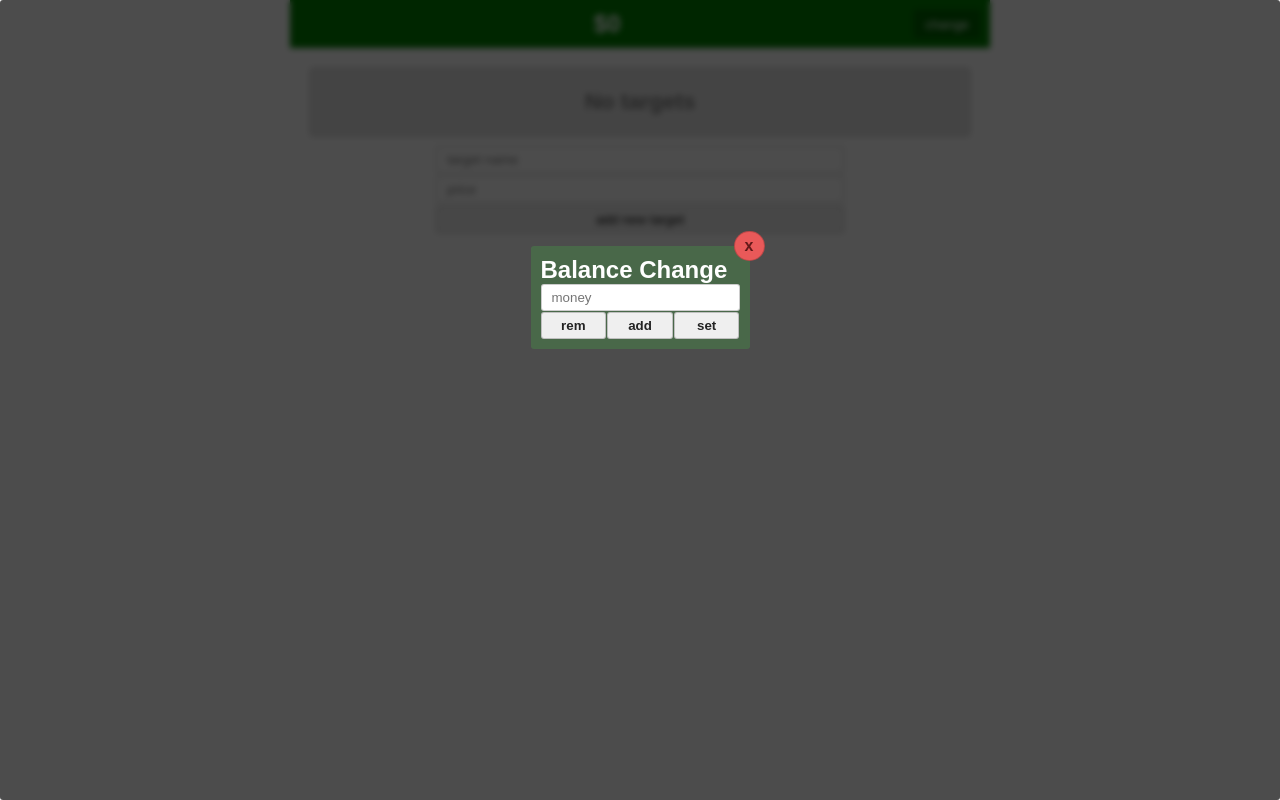
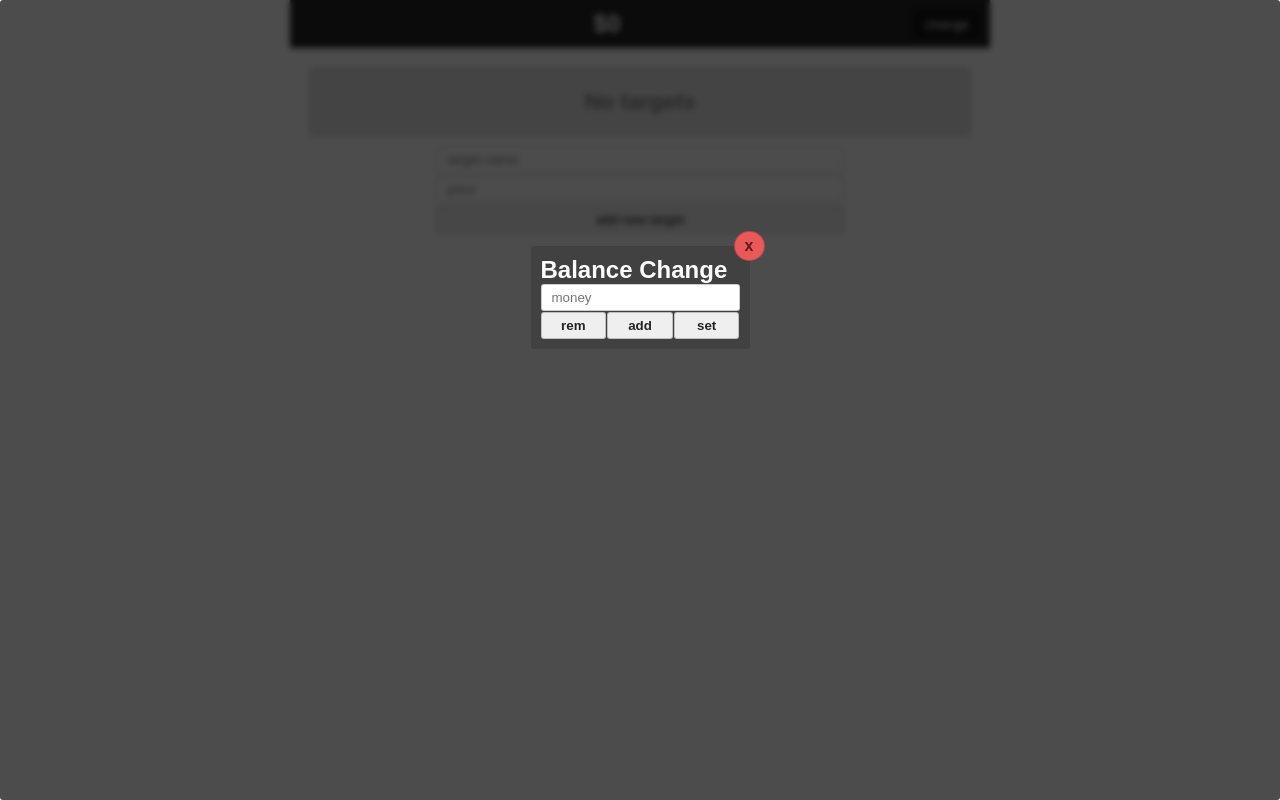
Before and after one commit to khe4oyan/react-finance, a React (Create React App) app: page / in a window 1280 px wide. Both pictures are taken after a click on the button "change". Built offline with nearby package versions, Linux system fonts and the light colour scheme.

Commit message:
change colors

```diff
--- a/src/components/header/header.css
+++ b/src/components/header/header.css
@@ -1,6 +1,6 @@
 .header {
   border-radius: initial;
-  background-color: green;
+  background-color: rgb(37, 37, 37);
   display: grid;
   grid-template-columns: 10fr 1fr;
 }
@@ -9,6 +9,6 @@
   text-align: center;
 }
 .header__button {
-  background-color: darkgreen;
+  background-color: rgb(20, 20, 20);
   color: white;
 }
--- a/src/components/header_modal/headerModal.css
+++ b/src/components/header_modal/headerModal.css
@@ -6,11 +6,12 @@
   height: 100%;
   background-color: rgba(0, 0, 0, .7);
   backdrop-filter: blur(3px);
+  z-index: 888;
 }
 .modal__box {
   background-color: rgba(255, 255, 255, .1);
   padding: 10px;
-  background-color: rgba(64, 189, 64, 0.249);
+  background-color: rgba(32, 32, 32, 0.249);
   transform: translateY(-100%);
 }
 .modal__box__header{
```
